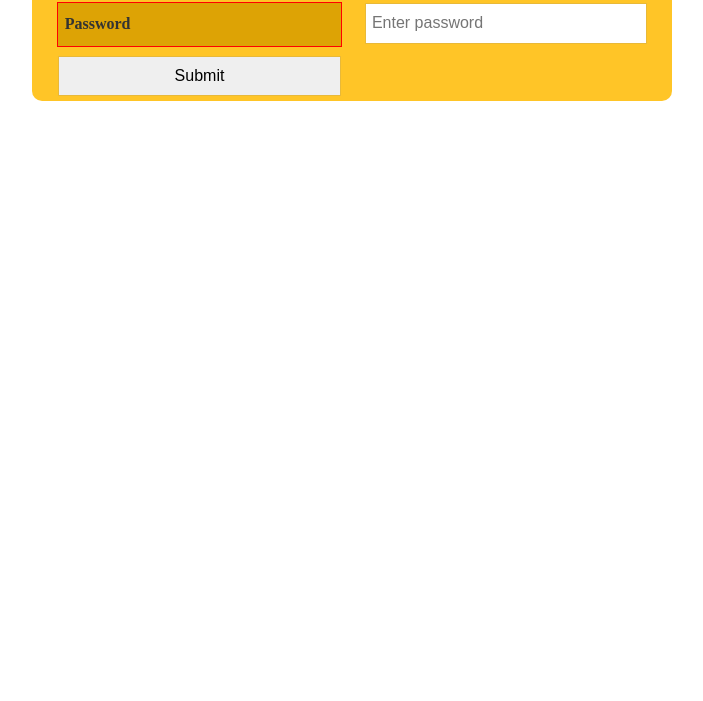
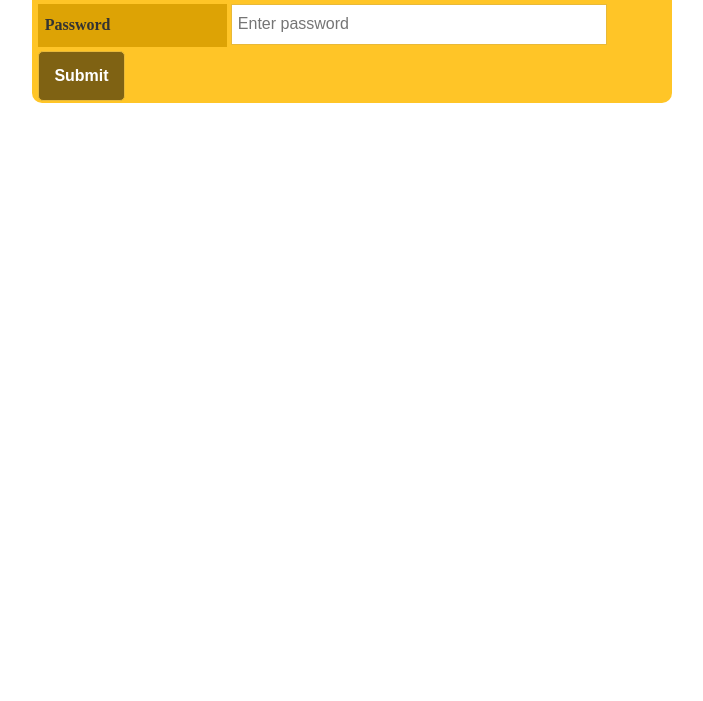
Before and after one commit to aladesuru/temperature_API, a plain HTML site: page index.html in a window 1280 px wide. Shown: the part 99-800 px from the top of the page, without its empty margins (288-991 px from the left). Drawn offline with nearby package versions, Linux system fonts and the light colour scheme.

Commit message:
logic partly done and form styling

```diff
--- a/css/main.css
+++ b/css/main.css
@@ -120,7 +120,6 @@ textarea {
 {
  /* background-color: #e8b939;*/
   border-radius: 10px;
-  margin: 0px 10px;
   padding: 0 1%;
   width: 100%;
 }
@@ -128,12 +127,10 @@ textarea {
 #login input,
 #login label
 {
-  margin: 5px 10px;
   padding: 10px 1%;
+  margin: 2px 0px;
   display: inline-block;
   vertical-align: top;
-  width: 45%;
-  outline: 1px solid red;
 }
 
 #login label
@@ -143,27 +140,38 @@ textarea {
   color: #333;
   font-size: 1em;
   font-weight: bold;
+  width: 30%;
+}
+#login input[type="submit"]
+{
+  padding: 15px;
+  background-color: rgba(0,0,0, .5);
+  border-radius: 5px;
+  color: #fff;
+  font-weight: bolder;
+  width: auto;
 }
 
 #login input
 {
   outline: none;
   border: 1px solid #e8b939;
+  width: 60%;
 }
 
+@media all and (max-width: 768px)
+{
+
+}
 
 @media all and (min-width: 769px)
 {
   .container
   {
     width: 50%;
-    margin: 0px auto;
+    margin: 10px auto;
   }
 
-  /*#login label
-  {
-    width: 40%;
-  }*/
 }
 
 
```
